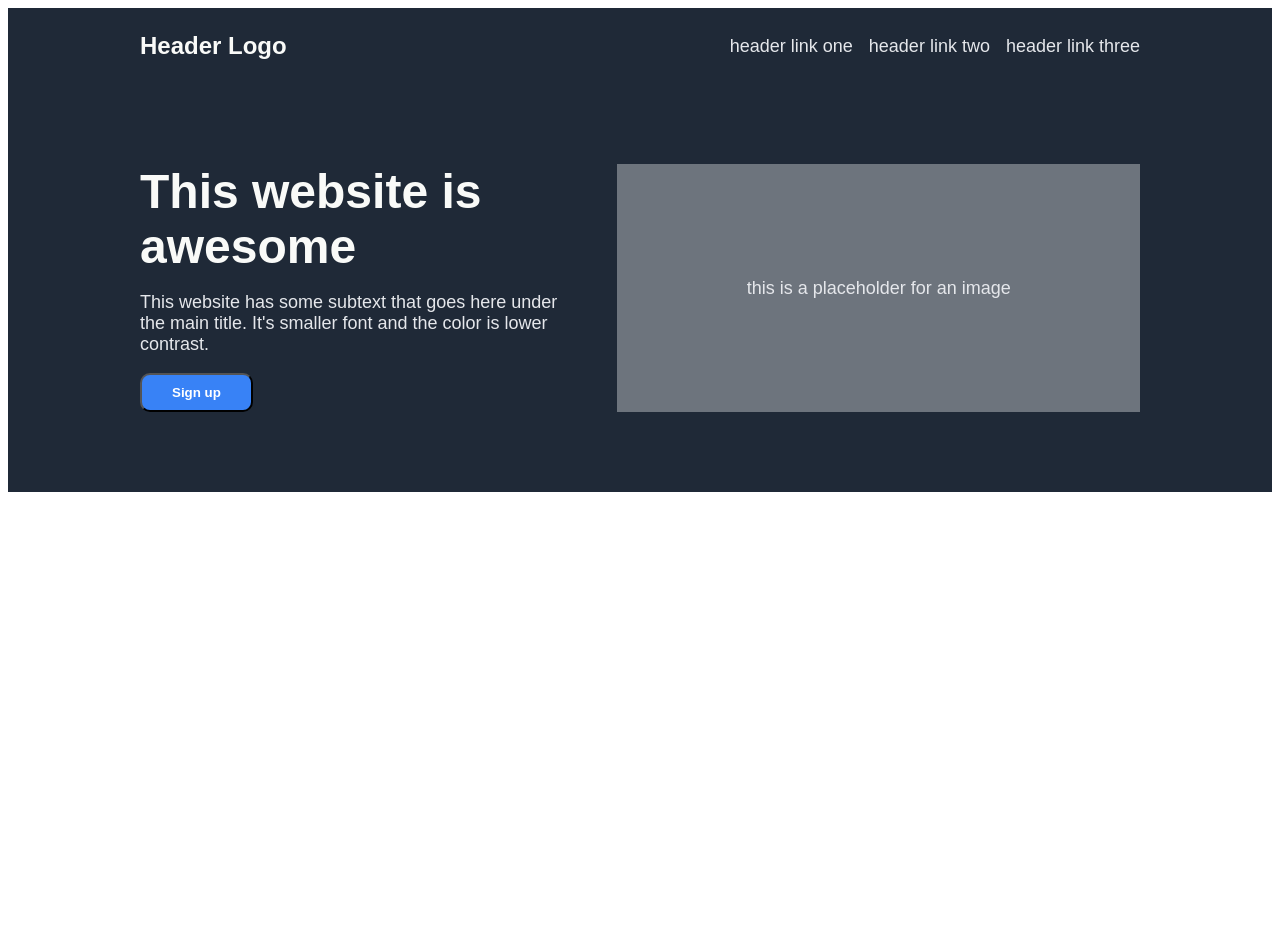
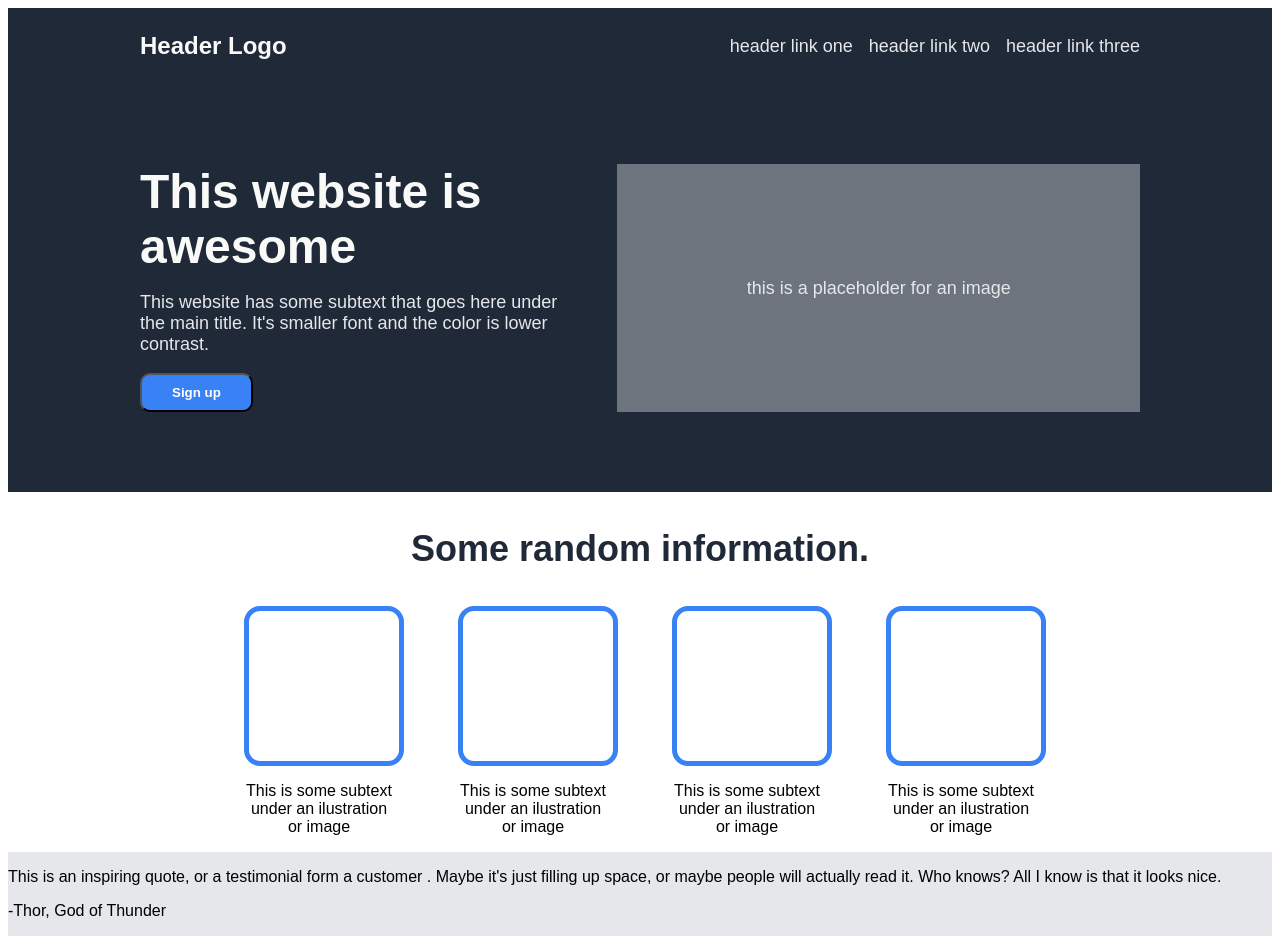
Before and after one commit to phdangg/tod-project-1, a plain HTML site: page index.html in a window 1280 px wide. Before the commit the page ends 800 px from the top, so only its background shows below. Drawn offline with Linux system fonts and the light colour scheme.

Commit message:
Done info container

```diff
--- a/index.html
+++ b/index.html
@@ -25,17 +25,57 @@
                         <button class="signup-button" id="header">Sign up</button>
                     </div>
                     <div class="header-image-placehoder">
-                        <h6></h6>
                         <p class="alt-text">this is a placeholder for an image</p>
                     </div>
                 </div>
             </div>
         </div>
         <div class="info-container">
+            <p class="info" id="title">Some random information.</p>
+            <div class="info-box-container">
+                <div class="info-boxes">
+                    <div class="info-box">
+                        <div class="box">
+
+                        </div>
+                        <p>This is some subtext under an ilustration or image</p>
+                    </div>
+                </div>
+                <div class="info-boxes">
+                    <div class="info-box">
+                        <div class="box">
+
+                        </div>
+                        <p>This is some subtext under an ilustration or image</p>
+                    </div>
+                </div>
+                <div class="info-boxes">
+                    <div class="info-box">
+                        <div class="box">
+
+                        </div>
+                        <p>This is some subtext under an ilustration or image</p>
+                    </div>
+                </div>
+                <div class="info-boxes">
+                    <div class="info-box">
+                        <div class="box">
+
+                        </div>
+                        <p>This is some subtext under an ilustration or image</p>
+                    </div>
+                </div>
+            </div>
 
         </div>
         <div class="quote-container">
-
+            <div class="quote-inside">
+                <p class="quote-text">This is an inspiring quote, or a testimonial form a customer
+                    . Maybe it's just filling up space, or maybe people will actually read it.
+                    Who knows? All I know is that it looks nice.
+                </p>
+                <p class="quote-author">-Thor, God of Thunder</p>
+            </div>
         </div>
         <div class="signup-container">
 
--- a/style.css
+++ b/style.css
@@ -84,6 +84,38 @@ ul,li{
 
 .info-container{
     background-color: #FFFFFF;
+    display: flex;
+    flex-direction: column;
+    justify-content: center;
+    align-items: center;
+}
+.info-box-container{
+    display: flex;
+    max-width: 1000px;
+    gap: 4rem;
+}
+.info#title{
+    font-size: 36px;
+    font-weight: bolder;
+    color:#1F2937;
+}
+.info-boxes{
+    display: flex;
+    justify-content: center;
+}
+.info-box{
+    display: flex;
+    flex-direction: column;
+    max-width: 150px;
+    justify-content: center;
+    text-align: center;
+}
+.box{
+    width: 150px;
+    height: 150px;
+    border: 5px solid #3882f6;
+    border-radius: 1em;
+
 }
 .quote-container{
     background-color: #E5E7EB;
```
